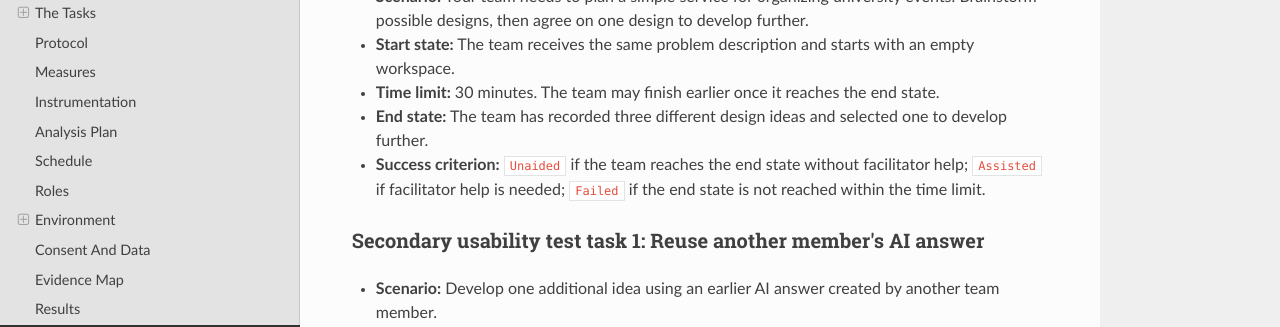
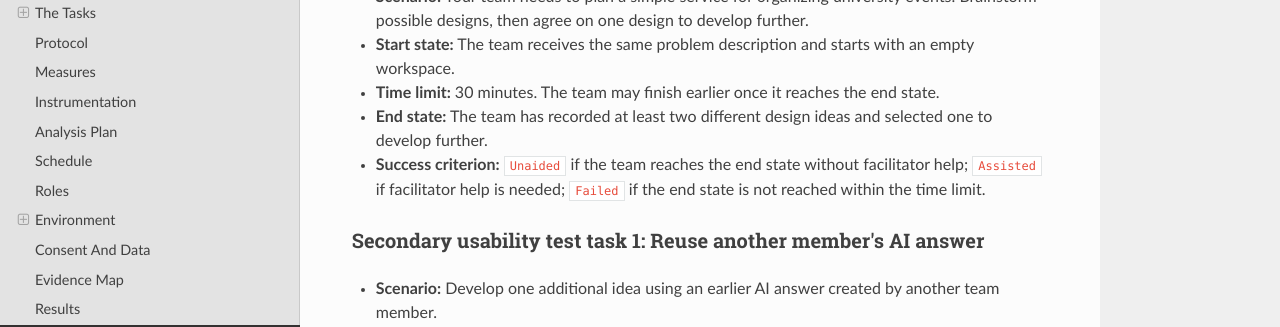
Before and after one commit to WellMadeTeam/workspace-ai-03, an MkDocs documentation site: the page built from docs/usability-tests/ut-01/README.md, in a window 1280 px wide and 900 px high, scrolled down 1389 px. Shown: the part 151-478 px from the top of the window. Built offline with MkDocs 1.6.1, drawn with Linux system fonts in a browser that asks for light colours; nearby versions of some CDN libraries.

Commit message:
Update docs/usability-tests/ut-01/README.md
Co-authored-by: Daniil Nikulin <71718152+danmaninc@users.noreply.github.com>

```diff
--- a/docs/usability-tests/ut-01/README.md
+++ b/docs/usability-tests/ut-01/README.md
@@ -47,7 +47,7 @@ Record any other help.
 - **Start state:** The team receives the same problem description and starts with an empty workspace.
 - **Time limit:** 30 minutes.
   The team may finish earlier once it reaches the end state.
-- **End state:** The team has recorded three different design ideas and selected one to develop further.
+- **End state:** The team has recorded at least two different design ideas and selected one to develop further.
 - **Success criterion:** `Unaided` if the team reaches the end state without facilitator help; `Assisted` if facilitator help is needed; `Failed` if the end state is not reached within the time limit.
 
 ### Secondary usability test task 1: Reuse another member's AI answer
```
